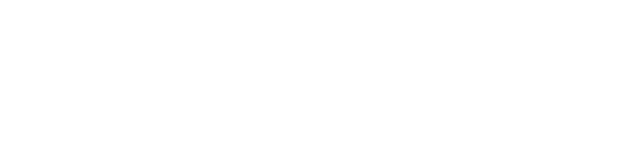
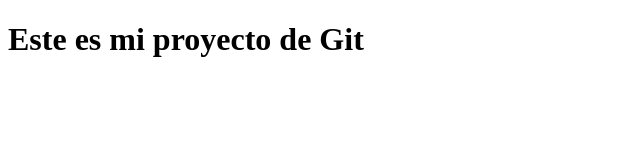
Before and after one commit to Eliheser/Seminario_Git_Github, a plain HTML site: page index.html in a window 1280 px wide. Shown: the whole page, without its empty margins (0-640 px from the left). Drawn offline with Linux system fonts and the light colour scheme.

Commit message:
Aregue un titulo en la pagina web

```diff
--- a/index.html
+++ b/index.html
@@ -6,6 +6,7 @@
     <title>Document</title>
 </head>
 <body>
+    <h1>Este es mi proyecto de Git</h1>
 
 </body>
 </html>
```
